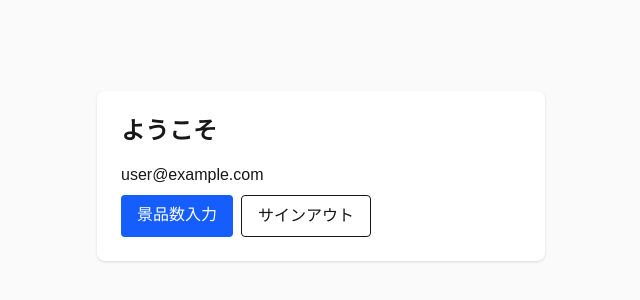
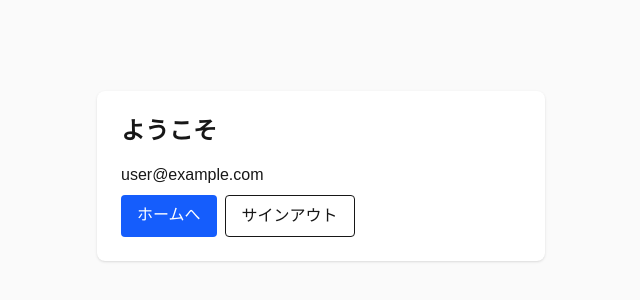
Before and after one commit to taiki789/count_kun, a Next.js app: page /login in a window 1280 px wide. Shown: the part 224-524 px from the top of the page, without its empty margins (319-959 px from the left). Built offline with nearby package versions, Linux system fonts and the light colour scheme; no server answers; the database is empty; sample sign-in values are in the browser's storage.

Commit message:
微調整

```diff
--- a/app/PrizeContext.tsx
+++ b/app/PrizeContext.tsx
@@ -1,10 +1,8 @@
 "use client";
 
 import React, { createContext, useState, useEffect, ReactNode } from "react";
-// ▼ auth をインポート (パスはプロジェクトに合わせて調整してください)
 import { db, auth } from "../lib/firebase";
 import { doc, onSnapshot, updateDoc, setDoc } from "firebase/firestore";
-// ▼ onAuthStateChanged を firebase/auth からインポート
 import { onAuthStateChanged } from "firebase/auth";
 
 export type HistoryData = {
@@ -32,21 +30,21 @@ export function PrizeProvider({ children }: { children: ReactNode }) {
   const [history, setHistory] = useState<HistoryData[]>([]);
   const [loading, setLoading] = useState(true);
 
-  // 共有ドキュメントのID（全てのユーザーでこのIDを参照します）
   const docId = "global-prize-counter";
 
-  // --- リアルタイム同期設定 ---
-
   useEffect(() => {
-   const unsubAuth = onAuthStateChanged(auth, (user) => {
+    // 1. ログイン状態を監視
+    const unsubAuth = onAuthStateChanged(auth, (user) => {
       if (user) {
-        // ユーザーがいる時だけ監視を開始
+        // 2. ログインしていたら Firestore の監視を開始
         const unsubSnapshot = onSnapshot(doc(db, "prizes", docId), (docSnap) => {
           if (docSnap.exists()) {
             const data = docSnap.data();
+            // Firestore から届いた最新データを state に入れる（これで全員が同期）
             setCounts(data.counts);
             setHistory(data.history || []);
           } else {
+            // データが存在しない場合のみ初期作成
             setDoc(doc(db, "prizes", docId), { counts: [0,0,0,0,0], history: [] });
           }
           setLoading(false);
@@ -60,59 +58,49 @@ export function PrizeProvider({ children }: { children: ReactNode }) {
     return () => unsubAuth();
   }, []);
 
-  // 現在時刻の文字列を生成するヘルパー
   const getTimeString = () => {
     const now = new Date();
     return `${now.getHours().toString().padStart(2, '0')}:${now.getMinutes().toString().padStart(2, '0')}:${now.getSeconds().toString().padStart(2, '0')}`;
   };
 
-  // --- データの更新（Firestoreへ書き込み） ---
-
-  // 1つ減らした時などに履歴を追加
+  // 在庫を1つ減らした時の「同期」用
   const addHistory = async (newCounts: number[]) => {
     const newEntry: HistoryData = {
       time: getTimeString(),
-      p1: newCounts[0],
-      p2: newCounts[1],
-      p3: newCounts[2],
-      p4: newCounts[3],
-      p5: newCounts[4],
+      p1: newCounts[0], p2: newCounts[1], p3: newCounts[2], p4: newCounts[3], p5: newCounts[4],
     };
 
     await updateDoc(doc(db, "prizes", docId), {
       counts: newCounts,
-      history: [...history, newEntry] // 履歴を配列に追加
+      // 既存の履歴に新しい1点を追加して保存
+      history: [...history, newEntry]
     });
   };
 
-  // 全リセット
+  // 全データを空にするリセット
   const resetData = async () => {
     await updateDoc(doc(db, "prizes", docId), {
       counts: [0, 0, 0, 0, 0],
-      history: []
+      history: [] // 履歴を空の配列にする（グラフが白紙になる）
     });
   };
 
-  // 設定画面からの初期化
+  // 【重要】設定画面から新しい在庫を入れた時の「白紙スタート」処理
   const resetContext = async (initialCounts: number[]) => {
     const firstEntry: HistoryData = {
       time: getTimeString(),
-      p1: initialCounts[0],
-      p2: initialCounts[1],
-      p3: initialCounts[2],
-      p4: initialCounts[3],
-      p5: initialCounts[4],
+      p1: initialCounts[0], p2: initialCounts[1], p3: initialCounts[2], p4: initialCounts[3], p5: initialCounts[4],
     };
 
     await updateDoc(doc(db, "prizes", docId), {
       counts: initialCounts,
-      history: [firstEntry] // 履歴をリセットして最初の1点を記録
+      // 以前の履歴を捨てて、新しい初期値の1点だけにする（これでグラフがリセットされる）
+      history: [firstEntry]
     });
   };
 
   return (
     <PrizeContext.Provider value={{ counts, history, addHistory, resetContext, resetData, loading }}>
-      {/* 読み込みが終わるまで中身を表示しない、もしくはloadingを渡して各ページで処理 */}
       {!loading && children}
     </PrizeContext.Provider>
   );
--- a/app/login/page.tsx
+++ b/app/login/page.tsx
@@ -58,8 +58,8 @@ export default function LoginPage() {
           <div>
             <p className="mb-2">{user.email}</p>
             <div className="flex gap-2">
-              <Link href="/settings" className="rounded bg-blue-600 px-4 py-2 text-white">
-                景品数入力
+              <Link href="/home" className="rounded bg-blue-600 px-4 py-2 text-white">
+                ホームへ
               </Link>
               <button
                 className="rounded border px-4 py-2"
--- a/app/settings/page.tsx
+++ b/app/settings/page.tsx
@@ -58,6 +58,7 @@ function CounterForm({ isMobile }: { isMobile: boolean }) {
           <p className="text-3xl font-black text-blue-600">{total}</p>
         </div>
 
+        <Link href="/home">
           <button
             type="submit"
             disabled={loading}
@@ -65,6 +66,7 @@ function CounterForm({ isMobile }: { isMobile: boolean }) {
           >
             {loading ? "SAVING..." : "在庫を確定して開始"}
           </button>
+        </Link>
       </div>
     </form>
   );
```
Lines whose indentation alone changed are shown as unchanged.
